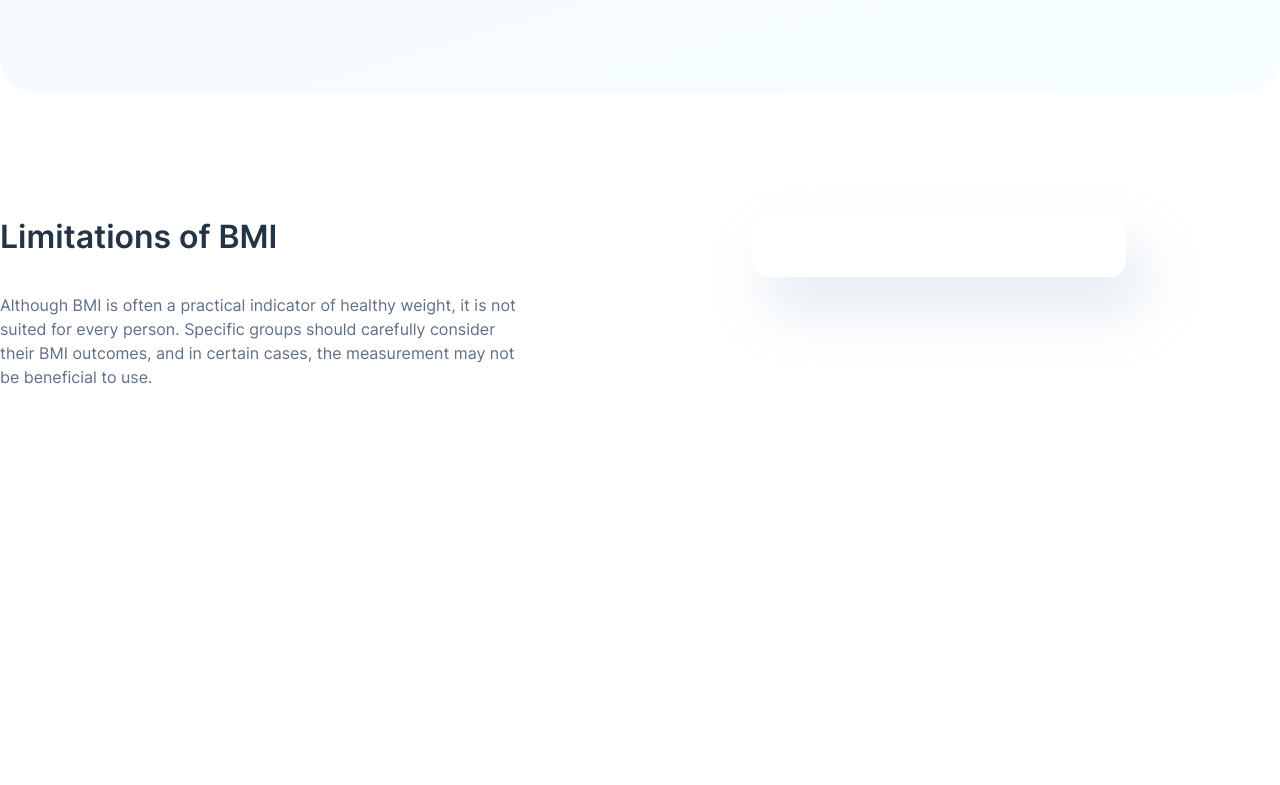
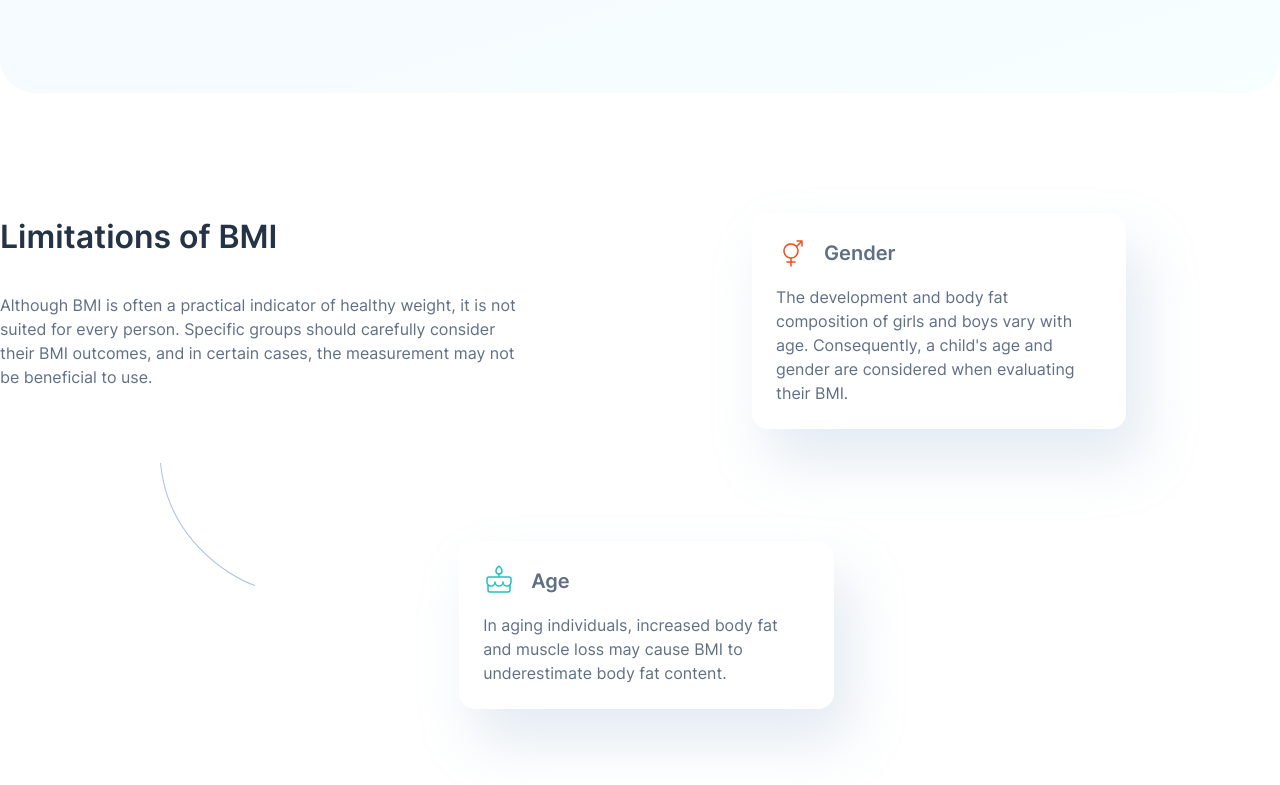
Before and after one commit to Ralatcode/BMI-Calculator, a website: page index.html in a window 1280 px wide. Shown: the part 1545-2330 px from the top of the page. Before the commit the page ends 1990 px from the top, so only its background shows below. Drawn offline with Linux system fonts and the light colour scheme; files whose address does not match are found by name.

Commit message:
limitation 2

```diff
--- a/index.html
+++ b/index.html
@@ -163,8 +163,31 @@
                 <ul class="grid gap-4 md:gap-y-6 md:grid-cols-1 md:gap-x-4 lg:ml-auto lg:w-[60rem] lg:grid-cols-10 lg:gap-y-28">
                     <li class="md:col-span-2 lg:col-start-6 lg:col-span-4 w-full bg-pure-white p-6 rounded-2xl shadow-form">
                      <div class="mb-4 flex flex-row items-center gap-4">
+                        <svg xmlns="http://www.w3.org/2000/svg" width="32" height="32" fill="none" viewBox="0 0 32 32" class="w-8 h-8">
+                            <path fill="#F24E1E" d="M26 3.25h-5a.75.75 0 1 0 0 1.5h3.19l-3.75 3.742a7.75 7.75 0 1 0-6.19 13.22v2.538H11a.75.75 0 1 0 0 1.5h3.25V29a.75.75 0 1 0 1.5 0v-3.25H19a.75.75 0 1 0 0-1.5h-3.25v-2.538A7.75 7.75 0 0 0 21.41 9.65l3.84-3.84V9a.75.75 0 1 0 1.5 0V4a.75.75 0 0 0-.75-.75Zm-11 17A6.25 6.25 0 1 1 21.25 14 6.257 6.257 0 0 1 15 20.25Z"/>
+                        </svg>
+                        <h3 class="text-xl font-semibold text-dark-electric-blue">
+                            Gender
+                        </h3>
+                     </div>
 
-                     </div>
+                     <p class="text-dark-electric-blue">
+                        The development and body fat composition of girls and boys vary with age. Consequently, a child's age and gender are considered when evaluating their BMI.
+                     </p>
+                    </li>
+
+                    <li class="md:col-span-2 lg:col-start-3 lg:col-span-4 w-full bg-pure-white p-6 rounded-2xl shadow-form">
+                        <div class="mb-4 flex flex-row items-center gap-4">
+                            <svg xmlns="http://www.w3.org/2000/svg" width="32" height="32" fill="none" viewBox="0 0 32 32" class="w-8 h-8">
+                                <path fill="#22C1C1" d="M28.75 14A2.75 2.75 0 0 0 26 11.25h-9.25V9.675a3.756 3.756 0 0 0 3-3.675c0-3.362-3.198-5.534-3.334-5.625a.75.75 0 0 0-.832 0C15.448.466 12.25 2.638 12.25 6a3.756 3.756 0 0 0 3 3.675v1.575H6A2.75 2.75 0 0 0 3.25 14v2.916c0 1.066.352 2.1 1 2.947V25A2.75 2.75 0 0 0 7 27.75h18A2.75 2.75 0 0 0 27.75 25v-5.137a4.85 4.85 0 0 0 1-2.947V14Zm-15-8c0-1.925 1.5-3.426 2.25-4.055.75.625 2.25 2.125 2.25 4.055a2.25 2.25 0 0 1-4.5 0Zm-9 8A1.25 1.25 0 0 1 6 12.75h20A1.25 1.25 0 0 1 27.25 14v2.916c0 1.79-1.416 3.285-3.157 3.333A3.25 3.25 0 0 1 20.75 17a.75.75 0 1 0-1.5 0 3.25 3.25 0 1 1-6.5 0 .75.75 0 1 0-1.5 0 3.251 3.251 0 0 1-3.343 3.25c-1.74-.049-3.157-1.544-3.157-3.334V14ZM25 26.25H7A1.25 1.25 0 0 1 5.75 25v-3.836a4.6 4.6 0 0 0 2.117.586 4.726 4.726 0 0 0 3.446-1.345c.26-.254.49-.537.687-.843a4.75 4.75 0 0 0 8 0c.198.306.43.589.69.843A4.716 4.716 0 0 0 24 21.75h.134a4.6 4.6 0 0 0 2.116-.586V25A1.25 1.25 0 0 1 25 26.25Z"/>
+                            </svg>
+                            <h3 class="text-xl font-semibold text-dark-electric-blue">
+                                Age
+                            </h3>
+                        </div>
+                        <p class="text-dark-electric-blue">
+                            In aging individuals, increased body fat and muscle loss may cause BMI to underestimate body fat content.
+                        </p>
                     </li>
                 </ul>
             </section>
```
Also changed, not shown: css/main.css.
